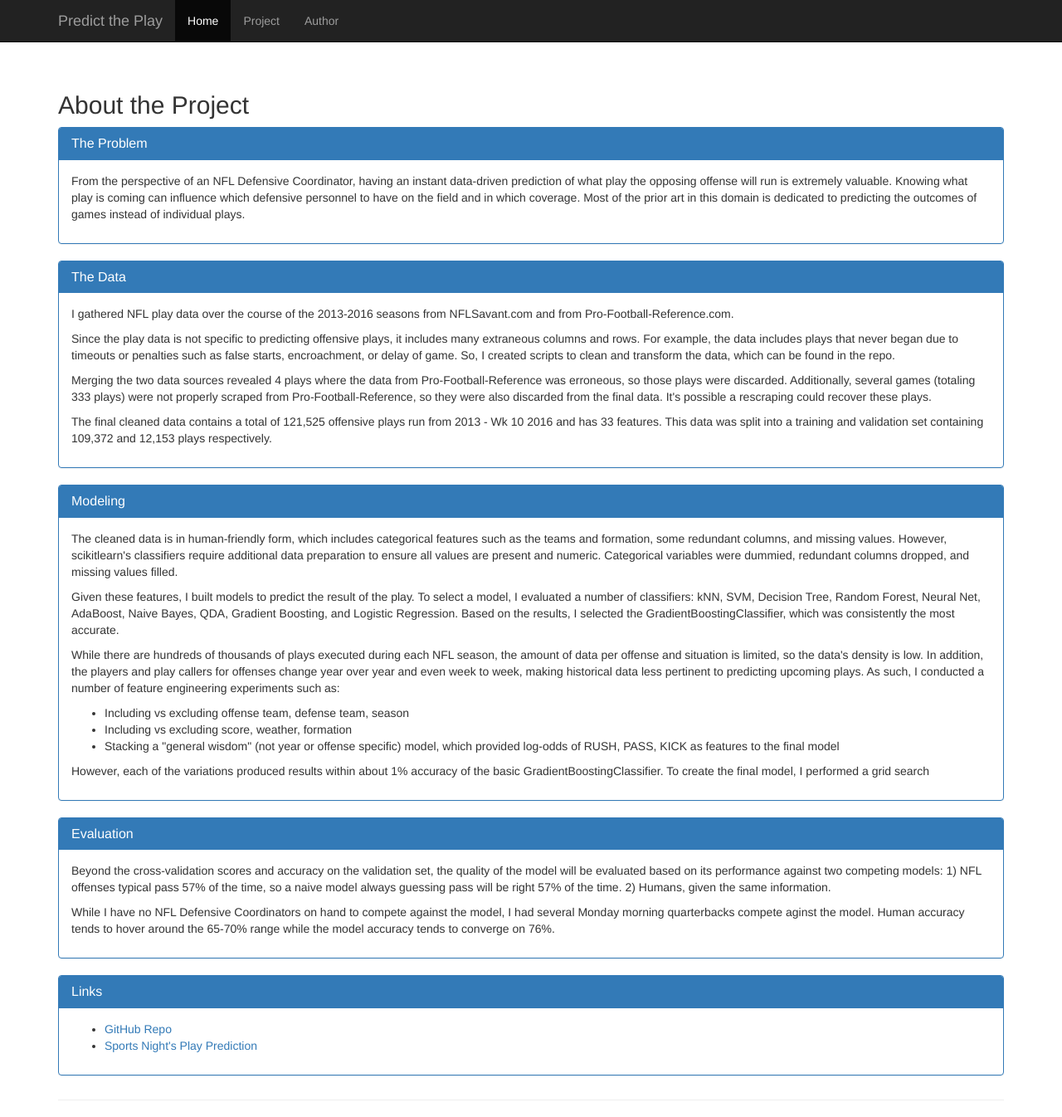
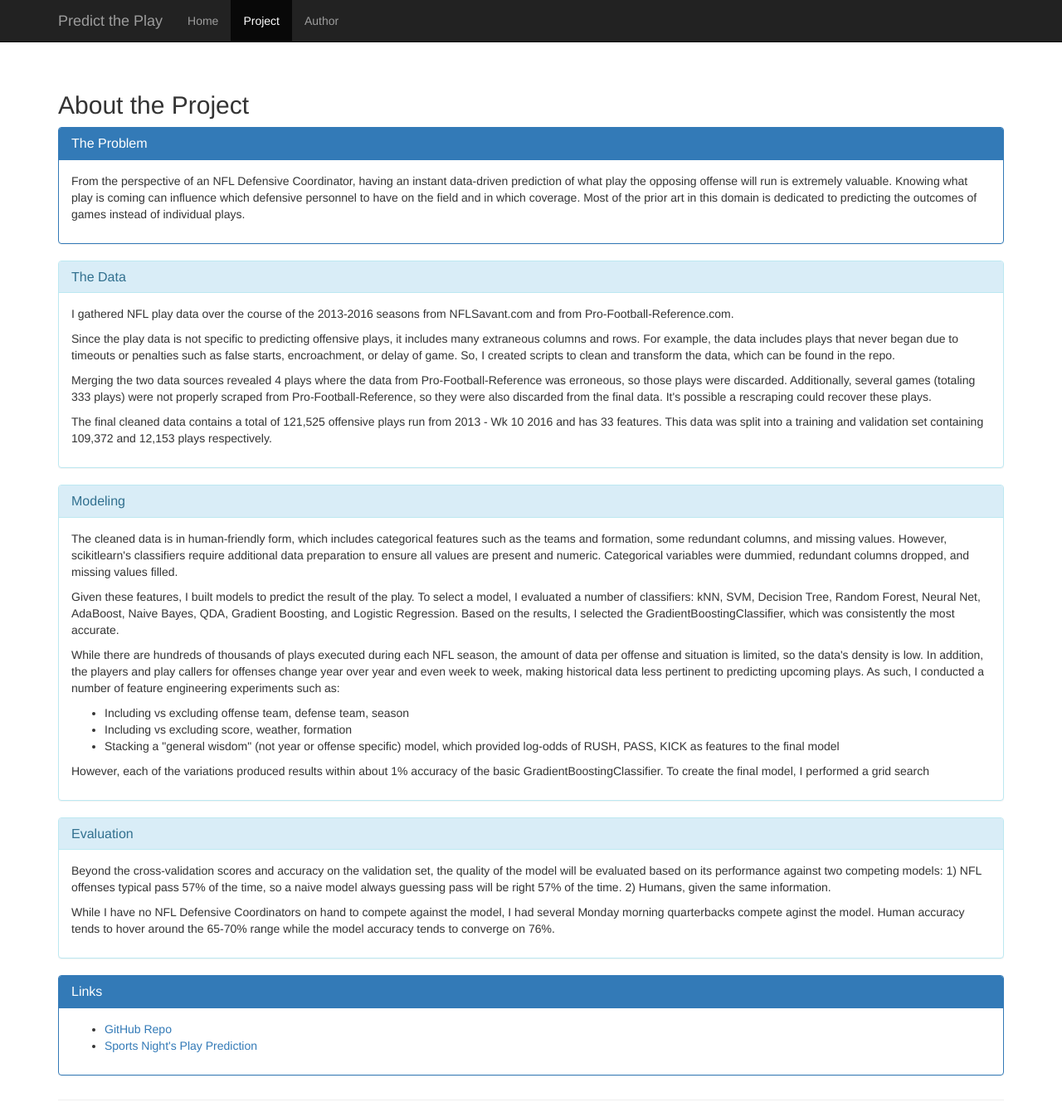
Before and after one commit to zreyn/nfl, a Flask app: page /project in a window 1280 px wide. Shown: the whole page at 83% size. Run offline with Flask 2, Linux system fonts and the light colour scheme; parts of the project's set-up code (start-up, migrations or seed data) failed here and were passed over; some libraries are stand-ins or nearby versions.

Commit message:
fixed the nav bar behavior

```diff
--- a/src/templates/author.html
+++ b/src/templates/author.html
@@ -37,9 +37,9 @@
       </div>
       <div id="navbar" class="navbar-collapse collapse">
         <ul class="nav navbar-nav">
-          <li class="active"><a href="/">Home</a></li>
+          <li><a href="/">Home</a></li>
           <li><a href="/project">Project</a></li>
-          <li><a href="/author">Author</a></li>
+          <li class="active"><a href="/author">Author</a></li>
         </ul>
       </div><!--/.nav-collapse -->
     </div>
--- a/src/templates/project.html
+++ b/src/templates/project.html
@@ -37,8 +37,8 @@
       </div>
       <div id="navbar" class="navbar-collapse collapse">
         <ul class="nav navbar-nav">
-          <li class="active"><a href="/">Home</a></li>
-          <li><a href="/project">Project</a></li>
+          <li><a href="/">Home</a></li>
+          <li class="active"><a href="/project">Project</a></li>
           <li><a href="/author">Author</a></li>
         </ul>
       </div><!--/.nav-collapse -->
@@ -70,7 +70,7 @@
       </div>
     </div>
 
-    <div class="panel panel-primary">
+    <div class="panel panel-info">
       <div class="panel-heading">
         <h3 class="panel-title">The Data</h3>
       </div>
@@ -96,7 +96,7 @@
       </div>
     </div>
 
-    <div class="panel panel-primary">
+    <div class="panel panel-info">
       <div class="panel-heading">
         <h3 class="panel-title">Modeling</h3>
       </div>
@@ -132,7 +132,7 @@
       </div>
     </div>
 
-    <div class="panel panel-primary">
+    <div class="panel panel-info">
       <div class="panel-heading">
         <h3 class="panel-title">Evaluation</h3>
       </div>
```
